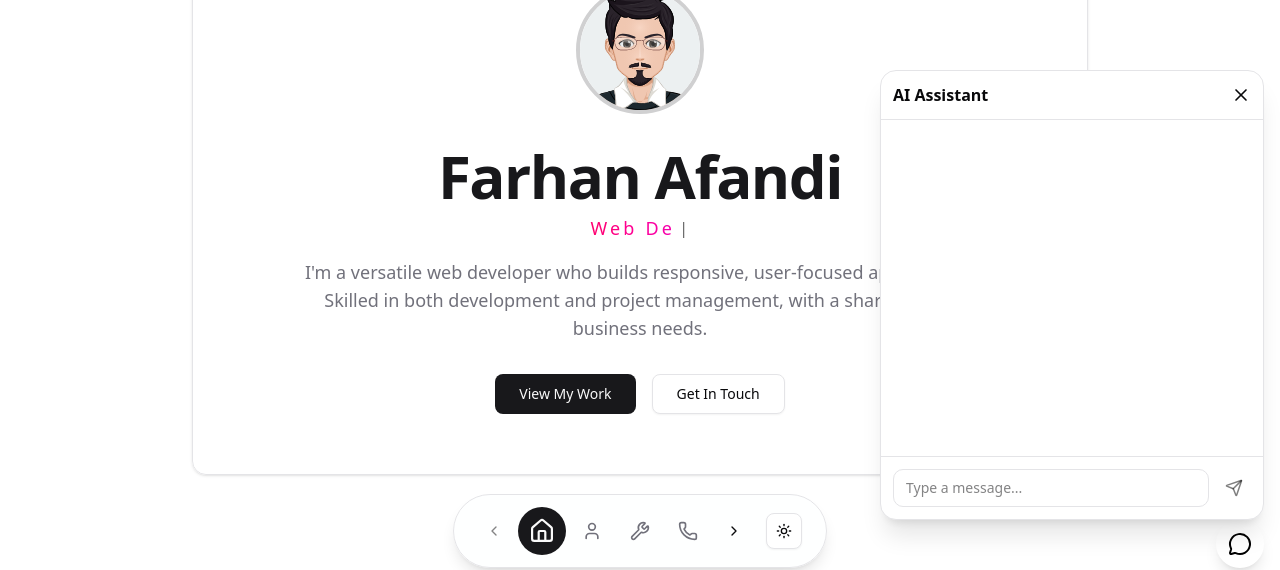
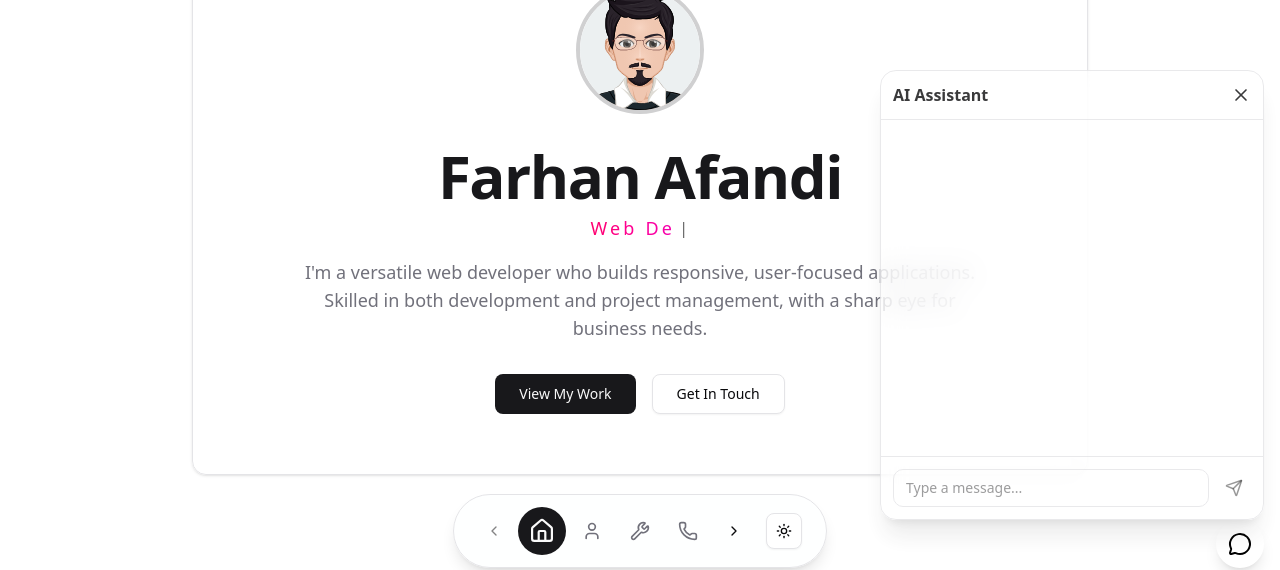
Before and after one commit to paansplash/portfolio, a Next.js app: page / in a window 1280 px wide. Both pictures are taken after a click on the button 1240 px from the left and 744 px from the top of the page. Shown: the part 200-770 px from the top of the page. Built offline with nearby package versions, Linux system fonts and the light colour scheme.

Commit message:
AI Prompter

```diff
--- a/components/portfolio/components/Chatbox.tsx
+++ b/components/portfolio/components/Chatbox.tsx
@@ -5,7 +5,9 @@ import { MessageCircle, X, Send } from "lucide-react";
 
 export default function Chatbox() {
   const [isOpen, setIsOpen] = useState(false);
-  const [messages, setMessages] = useState<{ role: "user" | "bot"; content: string }[]>([]);
+  const [messages, setMessages] = useState<
+    { role: "user" | "bot"; content: string }[]
+  >([]);
   const [input, setInput] = useState("");
   const [loading, setLoading] = useState(false);
 
@@ -50,7 +52,11 @@ export default function Chatbox() {
 
       {/* Chat Modal */}
       {isOpen && (
-        <div className="fixed bottom-20 right-4 z-50 w-80 sm:w-96 h-[450px] bg-background border rounded-2xl shadow-xl flex flex-col">
+        <div
+          className="fixed bottom-20 right-4 z-50 w-80 sm:w-96 h-[450px]
+    bg-background/80 backdrop-blur-md border rounded-2xl shadow-xl
+    flex flex-col transition-opacity duration-300 hover:opacity-100 opacity-80"
+        >
           {/* Header */}
           <div className="flex justify-between items-center p-3 border-b">
             <h2 className="font-semibold">AI Assistant</h2>
```
